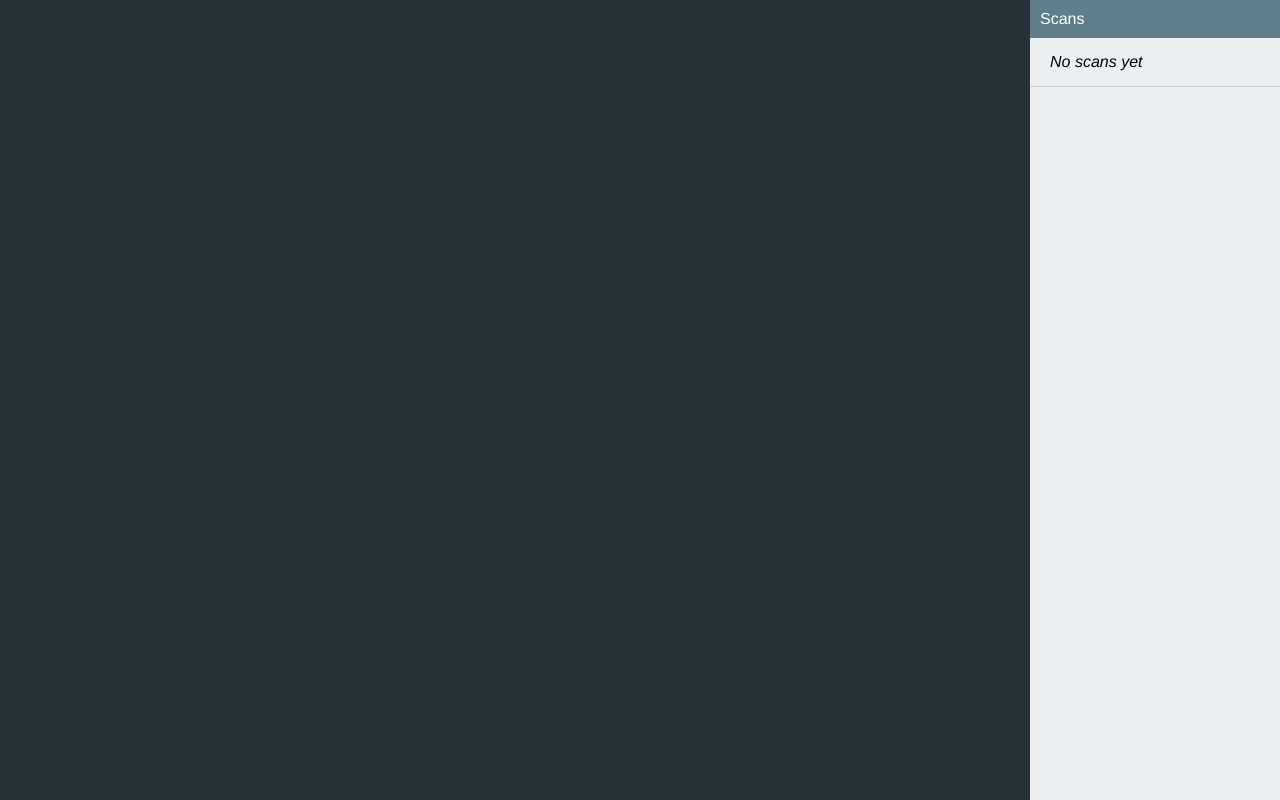
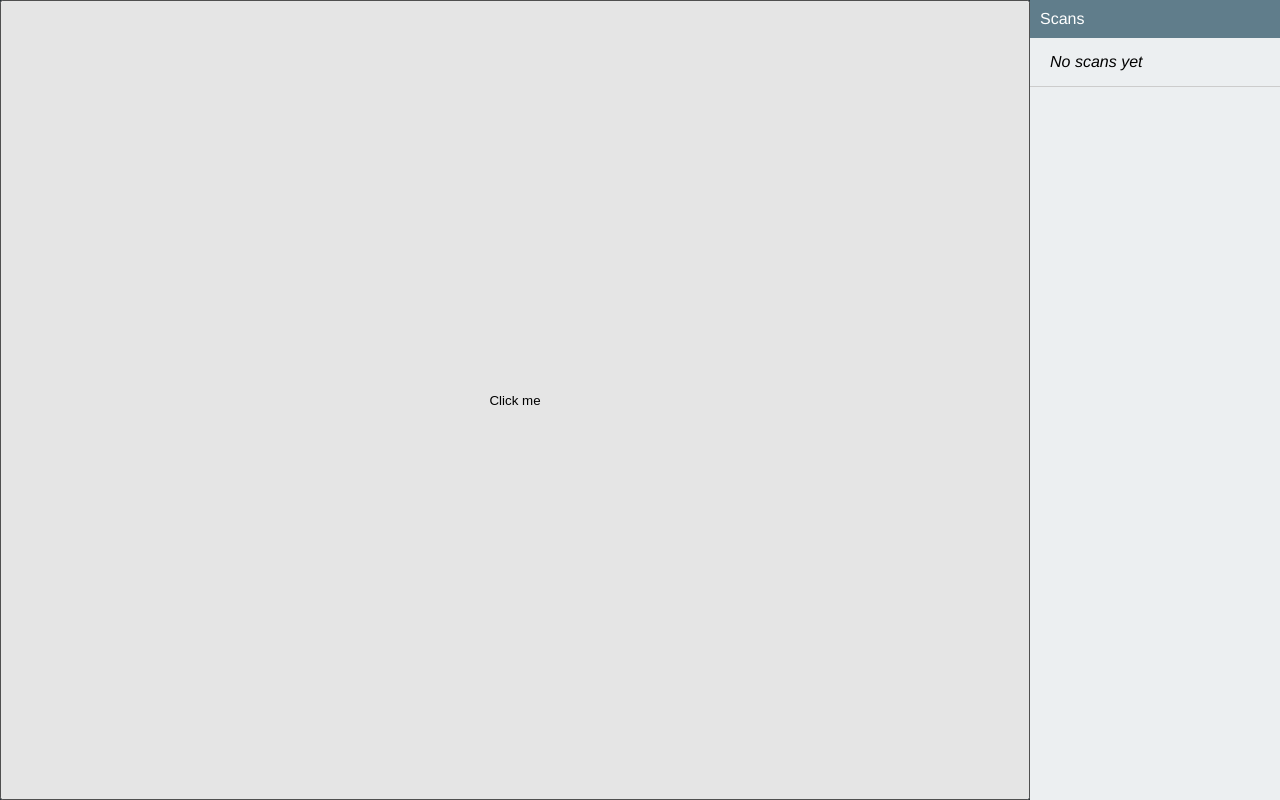
Before and after one commit to santoshmohan04/QRScan, a plain HTML site: page index.html in a window 1280 px wide. Drawn offline with nearby package versions, Linux system fonts and the light colour scheme.

Commit message:
changes2

```diff
--- a/index.html
+++ b/index.html
@@ -9,9 +9,13 @@
   </head>
   <body>
     <div id="app">
-      <div class="preview-container">
+      <button class="preview-container" onclick="myFunction()">Click me</button>
+      <div id="demo"  style="display:none;">
         <video id="preview"></video>
       </div>
+<!--      <div class="preview-container">-->
+<!--        <video id="preview"></video>-->
+<!--      </div>-->
       <div class="sidebar">
 <!--        <section class="cameras">-->
 <!--          <h2>Cameras</h2>-->
@@ -36,6 +40,11 @@
         </section>
       </div>
     </div>
+    <script>
+      function myFunction() {
+        document.getElementById("demo").style.display = "block";
+      }
+    </script>
     <script type="text/javascript" src="app.js"></script>
   </body>
 </html>
```
